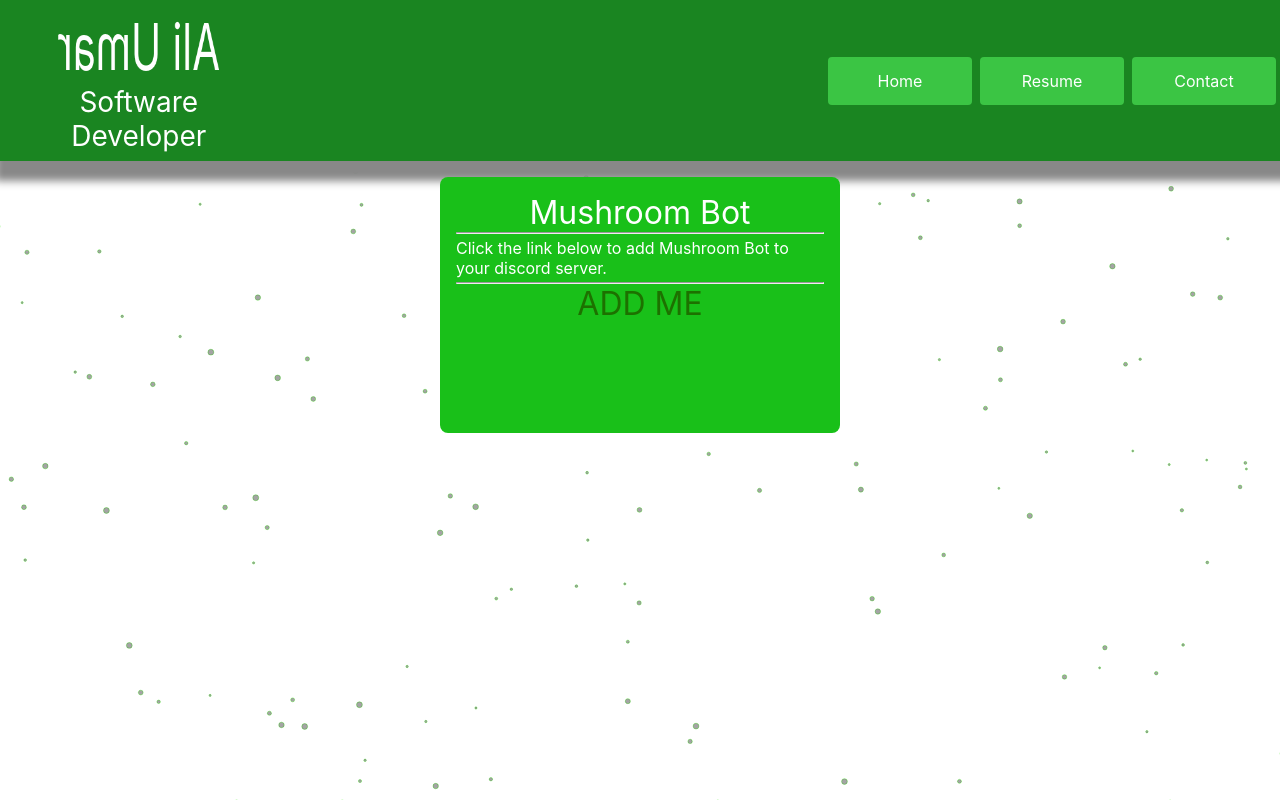
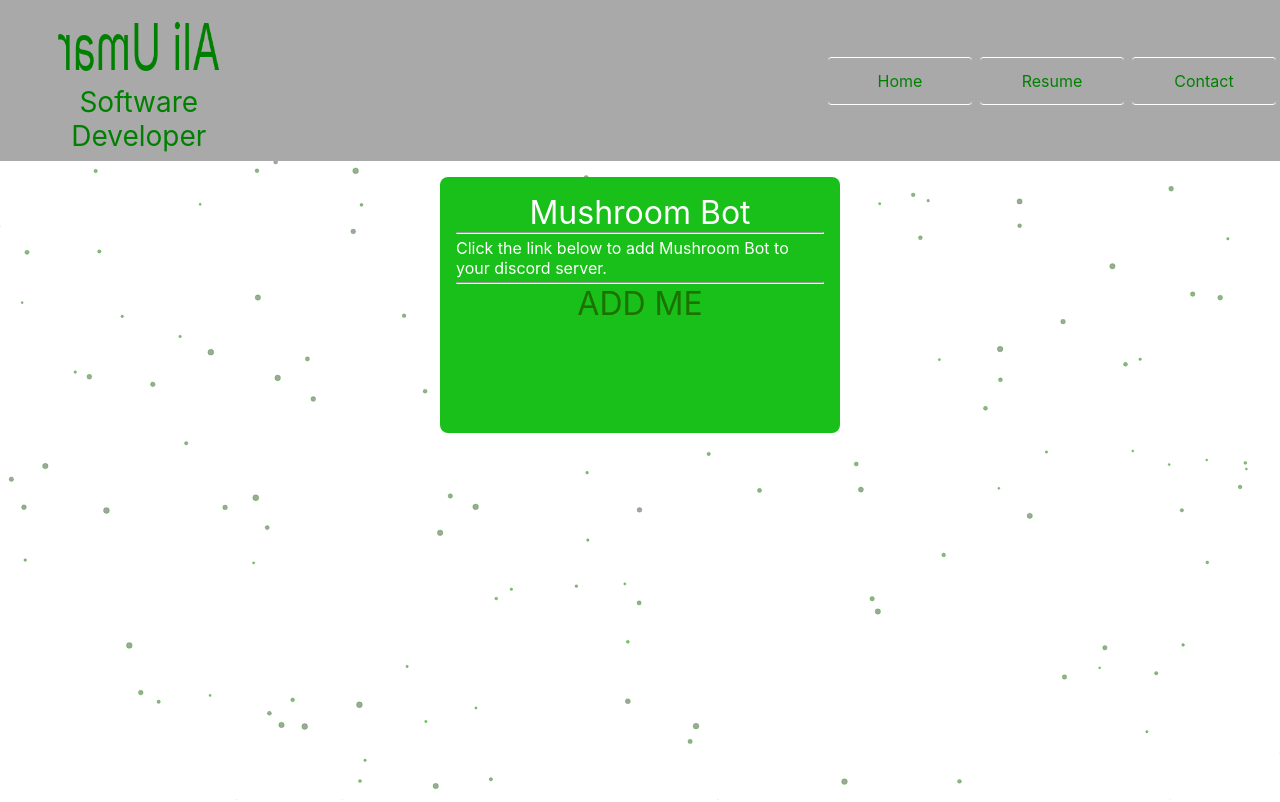
Before and after one commit to ArmyaAli/website-2.0, a Next.js app: page /notes in a window 1280 px wide. Shown: the top 802 px of the page. Built offline with nearby package versions, Linux system fonts and the light colour scheme.

Commit message:
changed styling of navbar

```diff
--- a/src/styles/Navbar.module.css
+++ b/src/styles/Navbar.module.css
@@ -18,18 +18,22 @@
 
     .navLinkItem {
         display: flex;
+	color: green;
         justify-content: center;
         align-items: center;
         margin: 4px;
         width: 45%;
         height: 48px;
-        background-color: #3bc544;
+        background-color: darkgrey;
+	border-bottom: 1px solid white;
+	border-top: 1px solid white;
         cursor: pointer;
         border-radius: 4px;
     }
 
     .navLinkItem:hover {
-        box-shadow: 10px 5px 5px rgb(7, 63, 7);
+	border-bottom: 1px solid green;
+	border-top: 1px solid green;
     }
 
     @media only screen and (min-width: 1024px) {
--- a/src/styles/globals.css
+++ b/src/styles/globals.css
@@ -48,9 +48,8 @@
         width: 100%;
         display: flex;
         flex-direction: column;
-        background-color: #1a8521;
-        color: white;
-        box-shadow: 5px 10px 8px 10px #888888;
+        background-color: darkgrey;
+        color: green;
     }
 
     hr {
```
